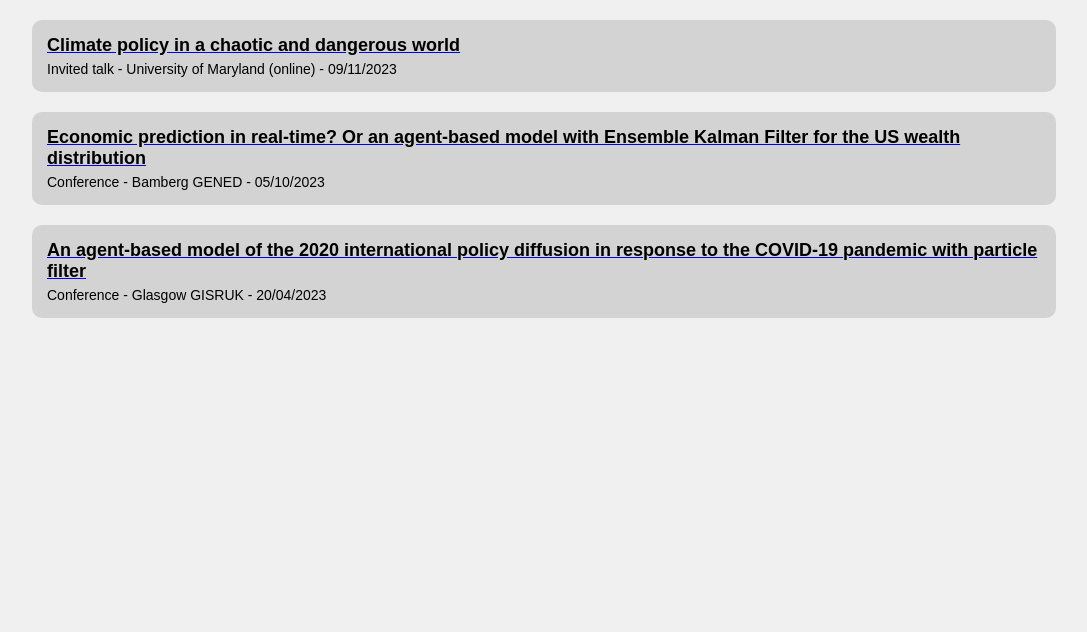
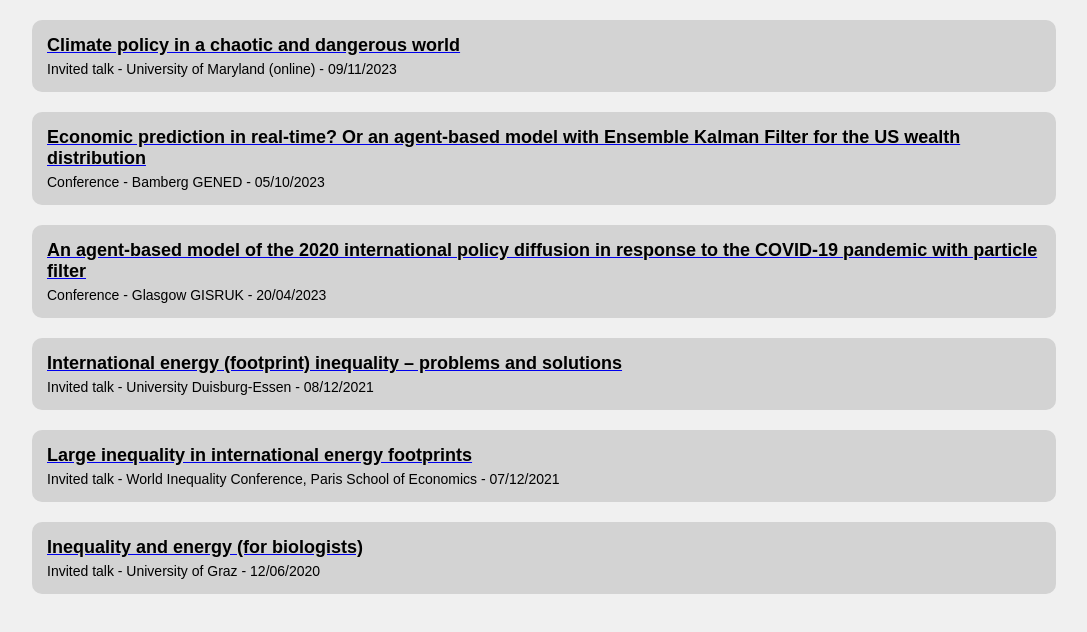
Before and after one commit to yannickoswald/yannickoswald.github.io, a plain HTML site: page sub_pages/talks_page/Talks.html in a window 1280 px wide. Shown: the whole page, without its empty margins (96-1183 px from the left). Drawn offline with Linux system fonts and the light colour scheme.

Commit message:
test
test

```diff
--- a/sub_pages/talks_page/Talks.html
+++ b/sub_pages/talks_page/Talks.html
@@ -30,6 +30,32 @@
             <p class="talk-details">Conference - Glasgow GISRUK - 20/04/2023</p>
         </div>
 
+        <!-- Example Talk 1 -->
+        <div class="talk-box">
+            <a href="YO_energy_inequality_presentation_08.12.2021_DuisburgEssen.pdf">
+                <p class="talk-title">International energy (footprint) inequality – problems and solutions</p>
+            </a>
+            <p class="talk-details">Invited talk - University Duisburg-Essen - 08/12/2021</p>
+        </div>
+
+
+        <!-- Example Talk 1 -->
+        <div class="talk-box">
+            <a href="Yannick Oswald presentation 07.12.2021 paris.pdf">
+                <p class="talk-title">Large inequality in international energy footprints</p>
+            </a>
+            <p class="talk-details">Invited talk - World Inequality Conference, Paris School of Economics - 07/12/2021</p>
+        </div>
+
+        <!-- Example Talk 1 -->
+        <div class="talk-box">
+            <a href="presentation for graz 2020 june.pdf">
+                <p class="talk-title">Inequality and energy (for biologists)</p>
+            </a>
+            <p class="talk-details">Invited talk - University of Graz - 12/06/2020</p>
+        </div>
+
+
 
         <!-- Add more talks here -->
     </div>
```
Also changed, not shown: 3 other files.
